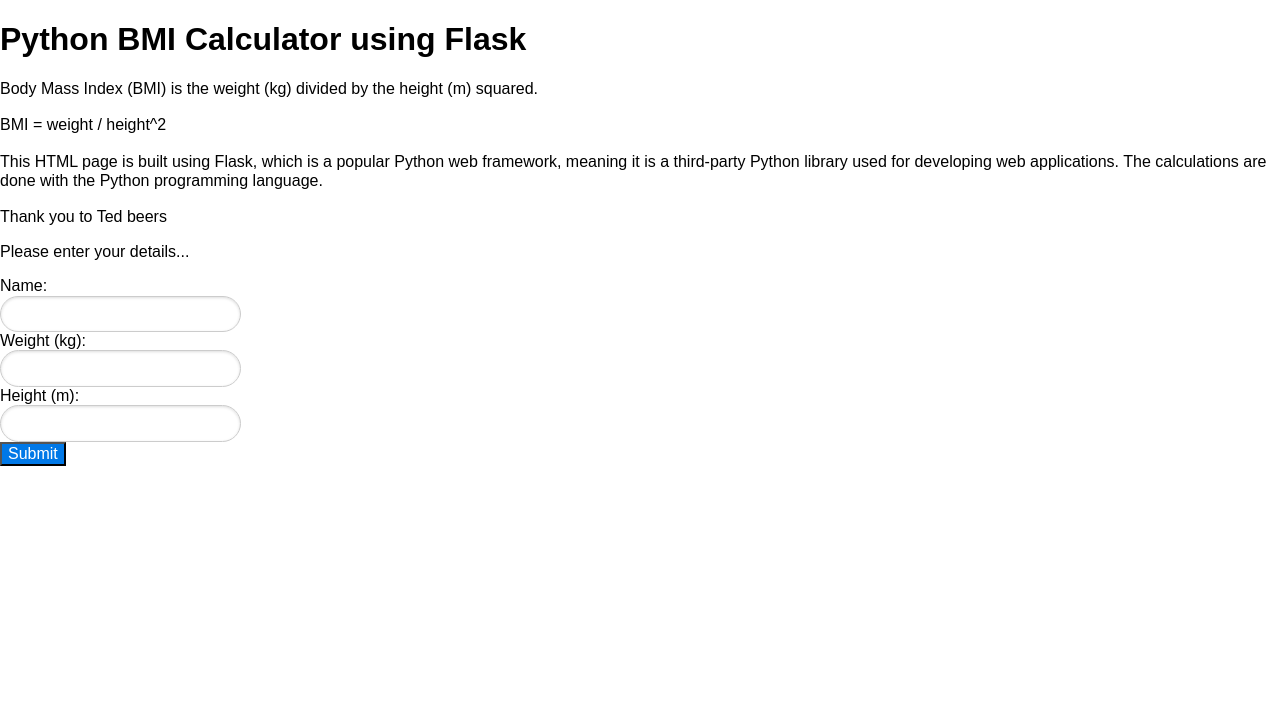
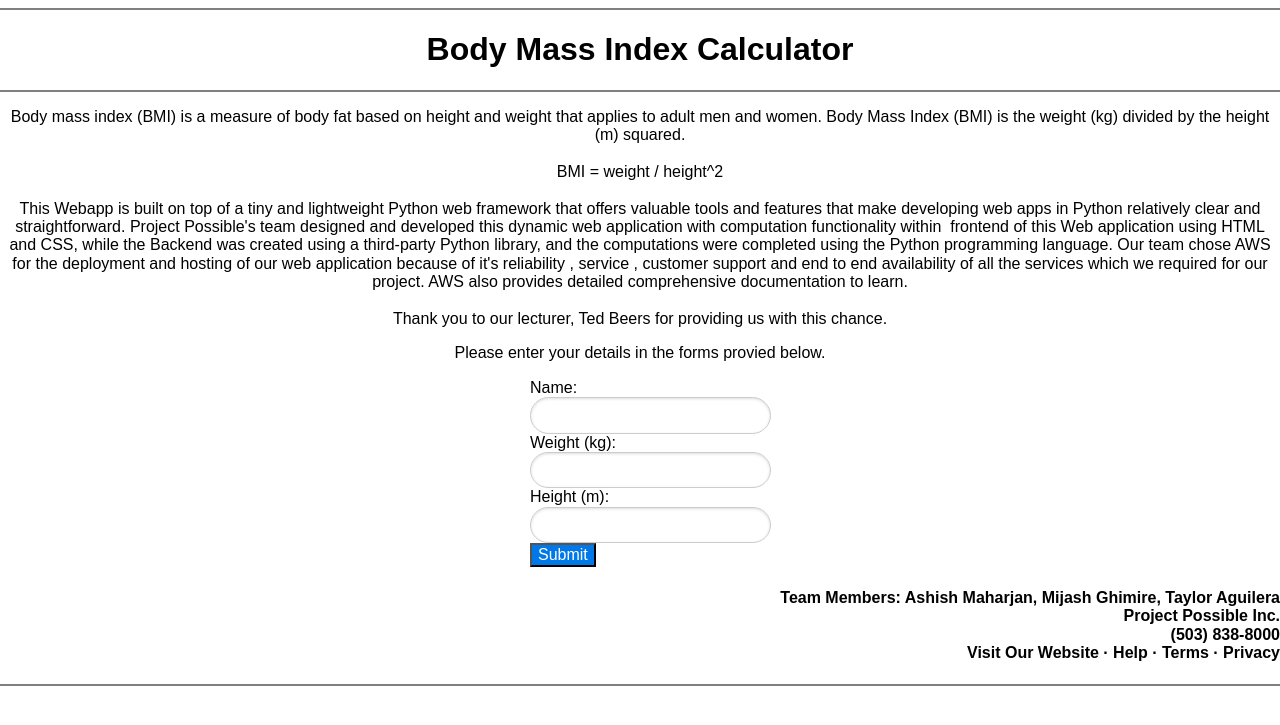
Before and after one commit to arajmaharjan/CI-CD-Demo, a Flask app: page / in a window 1280 px wide. Shown: the top 725 px of the page. Run offline with Flask 2, Linux system fonts and the light colour scheme; some libraries are stand-ins or nearby versions.

Commit message:
Made changes on frontend

```diff
--- a/templates/index.html
+++ b/templates/index.html
@@ -13,23 +13,31 @@
 
     <body>
         <div class="apple"><!-- apple div -->
-            <h1>Python BMI Calculator using Flask</h1>
-            <p>
-                Body Mass Index (BMI) is the weight (kg) divided by the height (m) squared.<br><br>
+            <hr style="height:2px;border-width:0;color:gray;background-color:gray">
+            <h1 style="text-align:center">Body Mass Index Calculator</h1>
+            <hr style="height:2px;border-width:0;color:gray;background-color:gray">
+            <p style="text-align:center">
+                Body mass index (BMI) is a measure of body fat based on height and weight that applies to adult men and women. Body Mass Index (BMI) is the weight (kg) divided by the height (m) squared.<br><br>
                 BMI = weight / height^2
                 <br><br>
-                This HTML page is built using Flask, which is a popular Python web framework,
-                meaning it is a third-party Python library used for developing web applications.
-                The calculations are done with the Python programming language.
+                This Webapp is built on top of a tiny and lightweight Python web framework
+                that offers valuable tools and features that make developing web apps in Python relatively
+                clear and straightforward. Project Possible's team designed and developed this dynamic
+                web application with computation functionality within  frontend of this Web application using HTML
+                and CSS, while the Backend was created using a third-party Python library,
+                and the computations were completed using the Python programming language.
+                Our team chose AWS for the deployment and hosting of our web application
+                because of it's reliability , service , customer support and end to end availability
+                of all the services which we required for our project. AWS also provides detailed comprehensive documentation to learn.
                 <br><br>
-                Thank you to Ted beers
+                Thank you to our lecturer, Ted Beers for providing us with this chance.
             </p>
 
             <!-- form that links to app. User inputs their name and it is POSTed back on the page -->
             <div><!-- form div -->
-                <p>Please enter your details...</p>
+                <p style="text-align:center"> Please enter your details in the forms provied below.</p>
 
-                <form class="pure-form" method="POST" action="/">
+                <form class="pure-form" method="POST" action="/" style="margin: auto; width: 220px;">
                     Name:<br>
                     <input type="text" class="pure-input-rounded" name="username"/><br>
 
@@ -41,7 +49,6 @@
 
                     <button type="submit" class="pure-button-primary">Submit</button>
                 </form>
-
             </div><!-- form div END -->
 
             <!-- Jinja2 allows us to insert Python with curly braces & percent signs
@@ -59,4 +66,9 @@
             </div><!-- output div END -->
         </div><!-- apple div END -->
     </body>
+    <h4 style="text-align:right "> Team Members: Ashish Maharjan, Mijash Ghimire, Taylor Aguilera <br/> Project Possible Inc.  <br/>
+        (503) 838-8000  <br/>
+        Visit Our Website · Help · Terms · Privacy</h4>
+        <hr style="height:2px;border-width:0;color:gray;background-color:gray">
+
 </html>
```
Also changed, not shown: application.py (line endings or trailing spaces).
